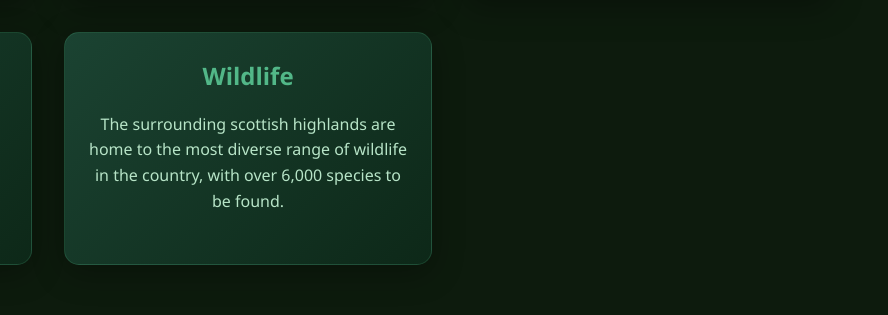
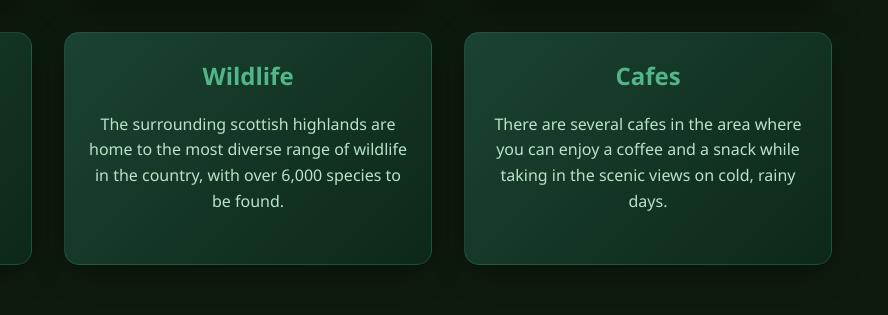
Before and after one commit to bitzermoloney/birchwood_web1, a plain HTML site: page activities.html in a window 1280 px wide. Shown: the part 863-1178 px from the top of the page, 392-1280 px from the left. Drawn offline with Linux system fonts and the light colour scheme.

Commit message:
cafes added

```diff
--- a/activities.html
+++ b/activities.html
@@ -64,6 +64,10 @@
                     <h3>Wildlife</h3>
                     <p>The surrounding scottish highlands are home to the most diverse range of wildlife in the country, with over 6,000 species to be found.</p>
                 </div>
+                <div class="activity-card">
+                    <h3>Cafes</h3>
+                    <p>There are several cafes in the area where you can enjoy a coffee and a snack while taking in the scenic views on cold, rainy days.</p>
+                </div>
             </div>
         </section>
     </main>
```
